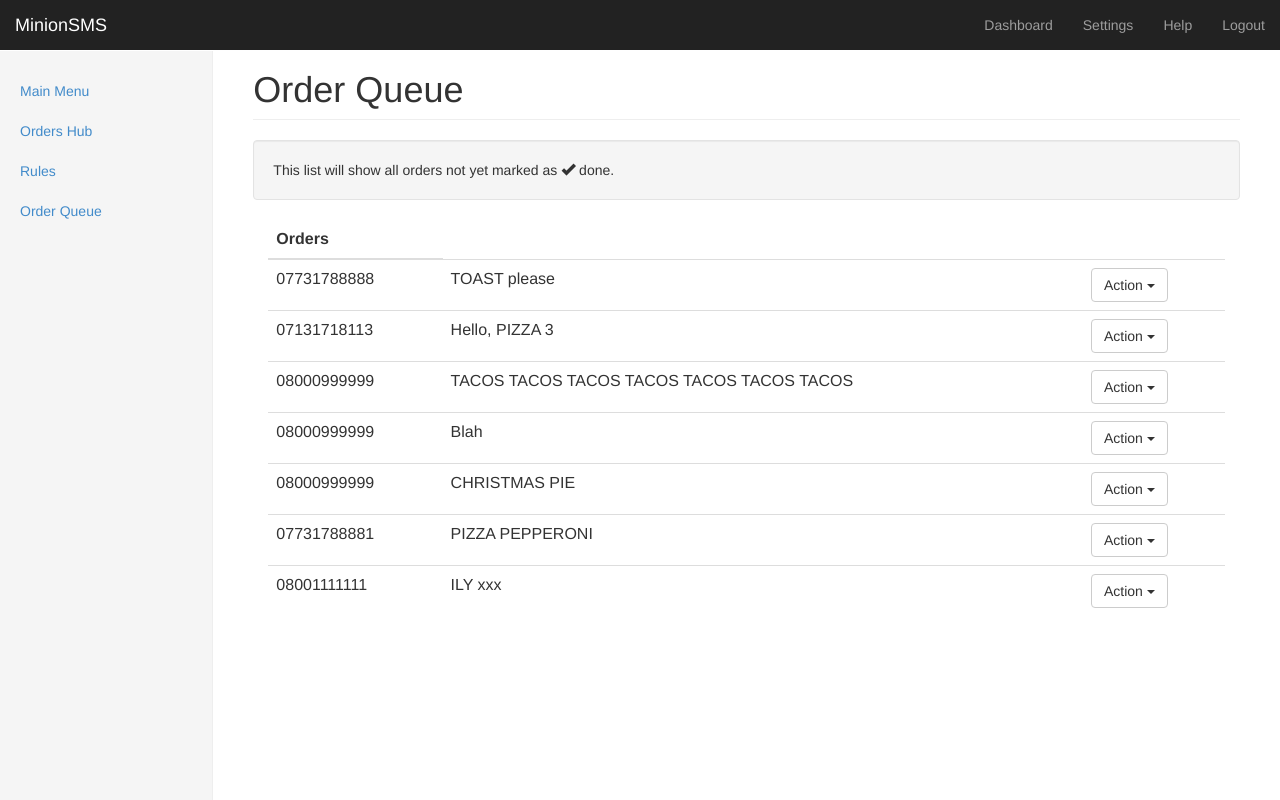
After one commit to adamdavies1915/MinionSMS, a PHP site: page /queue.php in a window 1280 px wide. The commit adds this page. Run offline with PHP 8.4, Linux system fonts and the light colour scheme.

Commit message:
Created ordering module structure. Will add certain pages as dynamic elements.

```diff
--- a/coverTemplate.php
+++ b/coverTemplate.php
@@ -1,4 +1,3 @@
-<!DOCTYPE html>
 <html lang="en"><head><meta http-equiv="Content-Type" content="text/html; charset=UTF-8">
     <meta charset="utf-8">
     <meta http-equiv="X-UA-Compatible" content="IE=edge">
--- a/header.php
+++ b/header.php
@@ -7,7 +7,7 @@
     <meta name="author" content="">
     <link rel="icon" href="">
 
-    <title>TWebApp</title>
+    <title>MinionSMS</title>
 
     <!-- Bootstrap core CSS -->
     <link href="./css/bootstrap.min.css" rel="stylesheet">
--- /dev/null
+++ b/ordersnav.php
@@ -0,0 +1,8 @@
+<div class="col-sm-3 col-md-2 sidebar">
+          <ul class="nav nav-sidebar">
+            <li><a href="">Main Menu</a></li>
+            <li><a href="">Orders Hub</a></li>
+            <li><a href="">Rules</a></li>
+            <li><a href="">Order Queue</a></li>
+          </ul>
+        </div><!-- end #navbarexample -->
--- /dev/null
+++ b/outstanding.php
@@ -0,0 +1,111 @@
+<div class="container" style="width: 100%;">
+  <div class="table-responsive">
+  <table class="table">
+    <thead>
+      <tr>
+        <th>Orders</th>
+      </tr>
+    </thead>
+    <tbody>
+      <tr>
+        <td>07731788888</td>
+        <td>TOAST please</td>
+        <td><div class="dropdown">
+  <button class="btn btn-default dropdown-toggle" type="button" id="dropdownMenu1" data-toggle="dropdown" aria-expanded="true">
+    Action
+    <span class="caret"></span>
+  </button>
+  <ul class="dropdown-menu" role="menu" aria-labelledby="dropdownMenu1">
+    <li role="presentation"><a role="menuitem" tabindex="-1" href="#"><span aria-hidden="true" class="glyph glyph-ok pull-left"></span> Mark Done</a></li>
+    <li role="presentation"><a role="menuitem" tabindex="-1" href="#"><span aria-hidden="true" class="glyph glyph-remove pull-left"></span> Decline </a></li>
+  </ul>
+</div></td>
+      </tr>
+      <tr>
+        <td>07131718113</td>
+        <td>Hello, PIZZA 3</td>
+        <td><div class="dropdown">
+  <button class="btn btn-default dropdown-toggle" type="button" id="dropdownMenu1" data-toggle="dropdown" aria-expanded="true">
+    Action
+    <span class="caret"></span>
+  </button>
+  <ul class="dropdown-menu" role="menu" aria-labelledby="dropdownMenu1">
+    <li role="presentation"><a role="menuitem" tabindex="-1" href="#"><span aria-hidden="true" class="glyph glyph-ok pull-left"></span> Mark Done</a></li>
+    <li role="presentation"><a role="menuitem" tabindex="-1" href="#"><span aria-hidden="true" class="glyph glyph-remove pull-left"></span> Decline </a></li>
+  </ul>
+</div></td>
+      </tr>
+      <tr>
+        <td>08000999999</td>
+        <td>TACOS TACOS TACOS TACOS TACOS TACOS TACOS</td>
+        <td><div class="dropdown">
+  <button class="btn btn-default dropdown-toggle" type="button" id="dropdownMenu1" data-toggle="dropdown" aria-expanded="true">
+    Action
+    <span class="caret"></span>
+  </button>
+  <ul class="dropdown-menu" role="menu" aria-labelledby="dropdownMenu1">
+    <li role="presentation"><a role="menuitem" tabindex="-1" href="#"><span aria-hidden="true" class="glyph glyph-ok pull-left"></span> Mark Done</a></li>
+    <li role="presentation"><a role="menuitem" tabindex="-1" href="#"><span aria-hidden="true" class="glyph glyph-remove pull-left"></span> Decline </a></li>
+  </ul>
+</div></td>
+      </tr>
+      <tr>
+        <td>08000999999</td>
+        <td>Blah</td>
+        <td><div class="dropdown">
+  <button class="btn btn-default dropdown-toggle" type="button" id="dropdownMenu1" data-toggle="dropdown" aria-expanded="true">
+    Action
+    <span class="caret"></span>
+  </button>
+  <ul class="dropdown-menu" role="menu" aria-labelledby="dropdownMenu1">
+    <li role="presentation"><a role="menuitem" tabindex="-1" href="#"><span aria-hidden="true" class="glyph glyph-ok pull-left"></span> Mark Done</a></li>
+    <li role="presentation"><a role="menuitem" tabindex="-1" href="#"><span aria-hidden="true" class="glyph glyph-remove pull-left"></span> Decline </a></li>
+  </ul>
+</div></td>
+      </tr>
+      <tr>
+        <td>08000999999</td>
+        <td>CHRISTMAS PIE</td>
+        <td><div class="dropdown">
+  <button class="btn btn-default dropdown-toggle" type="button" id="dropdownMenu1" data-toggle="dropdown" aria-expanded="true">
+    Action
+    <span class="caret"></span>
+  </button>
+  <ul class="dropdown-menu" role="menu" aria-labelledby="dropdownMenu1">
+    <li role="presentation"><a role="menuitem" tabindex="-1" href="#"><span aria-hidden="true" class="glyph glyph-ok pull-left"></span> Mark Done</a></li>
+    <li role="presentation"><a role="menuitem" tabindex="-1" href="#"><span aria-hidden="true" class="glyph glyph-remove pull-left"></span> Decline </a></li>
+  </ul>
+</div></td>
+      </tr>
+      <tr>
+        <td>07731788881</td>
+        <td>PIZZA PEPPERONI</td>
+        <td><div class="dropdown">
+  <button class="btn btn-default dropdown-toggle" type="button" id="dropdownMenu1" data-toggle="dropdown" aria-expanded="true">
+    Action
+    <span class="caret"></span>
+  </button>
+  <ul class="dropdown-menu" role="menu" aria-labelledby="dropdownMenu1">
+    <li role="presentation"><a role="menuitem" tabindex="-1" href="#"><span aria-hidden="true" class="glyph glyph-ok pull-left"></span> Mark Done</a></li>
+    <li role="presentation"><a role="menuitem" tabindex="-1" href="#"><span aria-hidden="true" class="glyph glyph-remove pull-left"></span> Decline </a></li>
+  </ul>
+</div></td>
+      </tr>
+      <tr>
+        <td>08001111111</td>
+        <td>ILY xxx</td>
+        <td><div class="dropdown">
+  <button class="btn btn-default dropdown-toggle" type="button" id="dropdownMenu1" data-toggle="dropdown" aria-expanded="true">
+    Action
+    <span class="caret"></span>
+  </button>
+  <ul class="dropdown-menu" role="menu" aria-labelledby="dropdownMenu1">
+    <li role="presentation"><a role="menuitem" tabindex="-1" href="#"><span aria-hidden="true" class="glyph glyph-ok pull-left"></span> Mark Done</a></li>
+    <li role="presentation"><a role="menuitem" tabindex="-1" href="#"><span aria-hidden="true" class="glyph glyph-remove pull-left"></span> Decline </a></li>
+  </ul>
+</div></td>
+      </tr>
+    </tbody>
+  </table>
+  </div>
+</div>
--- /dev/null
+++ b/queue.php
@@ -0,0 +1,20 @@
+<html lang="en">
+  <?php include('./header.php'); ?>
+  <body>
+    <?php include('./topnav.php'); ?>
+
+    <div class="container-fluid">
+      <div class="row">
+        <?php include('./ordersnav.php'); ?>
+        <div class="main col-sm-9 col-sm-offset-3 col-md-10 col-md-offset-2">
+          <h1 class="page-header">Order Queue</h1>
+          <div class="well">
+            This list will show all orders not yet marked as <span class="glyphicon glyphicon-ok"></span> done.
+          </div>
+          <?php include('./outstanding.php'); ?>
+        </div>
+      </div>
+    </div>
+    <?php include('./footer.php'); ?>
+
+</body></html>
--- a/topnav.php
+++ b/topnav.php
@@ -7,7 +7,7 @@
             <span class="icon-bar"></span>
             <span class="icon-bar"></span>
           </button>
-          <a class="navbar-brand" href="">Project name</a>
+          <a class="navbar-brand" href="">MinionSMS</a>
         </div>
         <div id="navbar" class="navbar-collapse collapse">
           <ul class="nav navbar-nav navbar-right">
```
Also changed, not shown: orders.php (added, +27 -0 lines), rules.php (added, +25 -0 lines).
